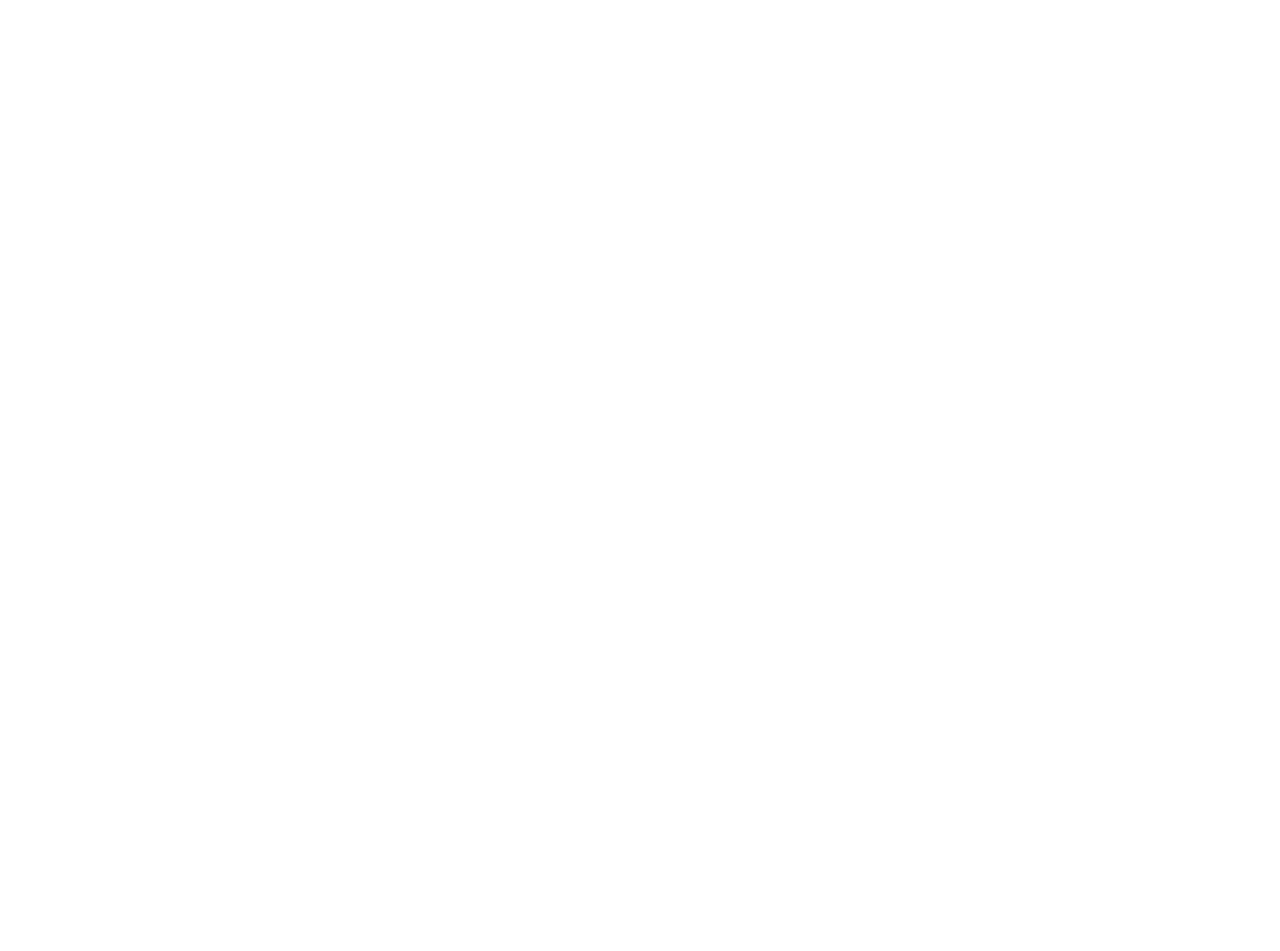
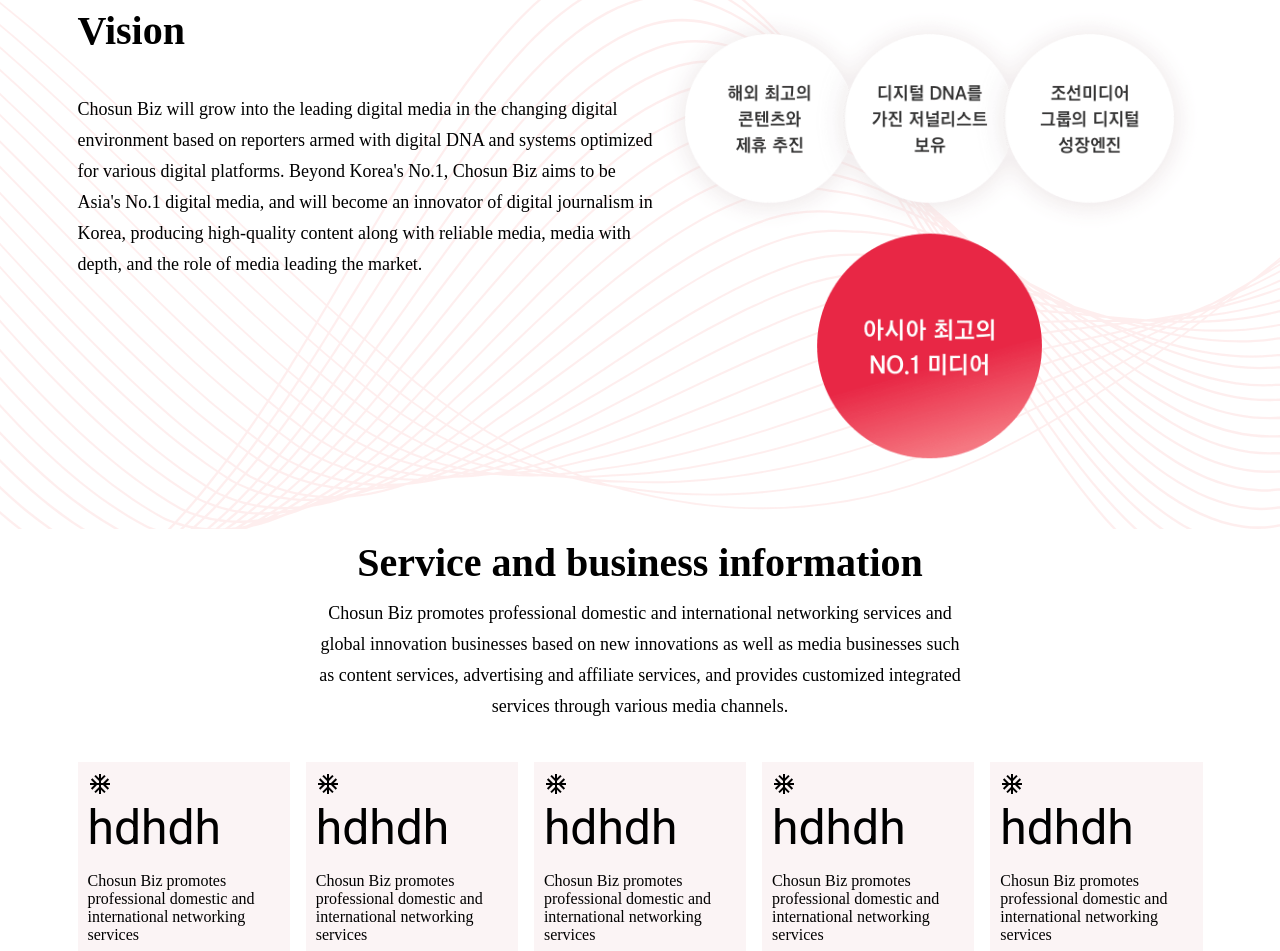
Before and after one commit to thanhthuat/test-f1, a Next.js app: page / in a window 1280 px wide. Shown: the part 2999-3950 px from the top of the page. Before the commit the page ends 2886 px from the top, so only its background shows below. Built offline with nearby package versions, Linux system fonts and the light colour scheme.

Commit message:
50% company page

```diff
--- /dev/null
+++ b/components/common/box-service/box-service.tsx
@@ -0,0 +1,31 @@
+import React, { ReactNode } from "react";
+import Box from "@mui/material/Box";
+import Stack from "@mui/material/Stack";
+import Typography from "@mui/material/Typography";
+interface Icon {
+  icon: string | ReactNode;
+  title: string;
+  description: string;
+}
+interface IPropsBoxService {
+  item: Icon;
+}
+
+const BoxService: React.FC<IPropsBoxService> = ({ item }) => {
+  return (
+    <Box sx={{ padding: "10px", backgroundColor: "#fbf4f5" ,width:'219px'}}>
+      <Stack direction={{ xs: "column", sm: "column" }}>
+        <div>{item.icon}</div>
+
+        <Box>
+          <Typography variant="h3" gutterBottom>
+            {item.title}
+          </Typography>
+          <p> {item.description}</p>
+        </Box>
+      </Stack>
+    </Box>
+  );
+};
+
+export default BoxService;
--- /dev/null
+++ b/components/company/layout/company-service.tsx
@@ -0,0 +1,60 @@
+import React, { ReactNode } from "react";
+import AcUnitIcon from "@mui/icons-material/AcUnit";
+import Stack from "@mui/material/Stack";
+import BoxService from "@components/common/box-service/box-service";
+interface Icon {
+  icon: string | ReactNode;
+  title: string;
+  description: string;
+}
+const arr: Icon[] = [
+  {
+    icon: <AcUnitIcon />,
+    title: "hdhdh",
+    description: " Chosun Biz promotes professional domestic and international networking services",
+  },
+  {
+    icon: <AcUnitIcon />,
+    title: "hdhdh",
+    description: " Chosun Biz promotes professional domestic and international networking services",
+  },
+  {
+    icon: <AcUnitIcon />,
+    title: "hdhdh",
+    description: " Chosun Biz promotes professional domestic and international networking services",
+  },
+  {
+    icon: <AcUnitIcon />,
+    title: "hdhdh",
+    description: " Chosun Biz promotes professional domestic and international networking services",
+  },
+  {
+    icon: <AcUnitIcon />,
+    title: "hdhdh",
+    description: " Chosun Biz promotes professional domestic and international networking services",
+  },
+];
+const CompanyService = () => {
+  return (
+    <section className="prefixservice">
+      <div className="prefixservice-content">
+        <div className="prefixservice-title">
+          <h3>Service and business information</h3>
+          <p>
+            Chosun Biz promotes professional domestic and international networking services and
+            global innovation businesses based on new innovations as well as media businesses such
+            as content services, advertising and affiliate services, and provides customized
+            integrated services through various media channels.
+          </p>
+        </div>
+        <Stack direction="row" spacing={2} className="wapper">
+          {arr.map((item) => {
+            return <BoxService item={item} />;
+          })}
+        </Stack>
+      </div>
+    </section>
+  );
+};
+
+export default CompanyService;
--- a/components/company/layout/company-vison.tsx
+++ b/components/company/layout/company-vison.tsx
@@ -1,16 +1,27 @@
-import React from 'react'
-
+import Image from "next/image";
+import React from "react";
+import visiondiagram from 'public/image/company/vision_diagram.png'
 
 const CompanyVison = () => {
   return (
-      <section className='prefixvison'>
-          <div className='prefixvison-content'>
-              <div className='prefixvison-article'>
+    <section className="prefixvison">
+      <div className="prefixvison-content wapper">
+        <div className="prefixvison-article">
+          <h3>Vision</h3>
+          <p>
+            Chosun Biz will grow into the leading digital media in the changing digital environment
+            based on reporters armed with digital DNA and systems optimized for various digital
+            platforms. Beyond Korea's No.1, Chosun Biz aims to be Asia's No.1 digital media, and
+            will become an innovator of digital journalism in Korea, producing high-quality content
+            along with reliable media, media with depth, and the role of media leading the market.
+          </p>
+        </div>
+        <div className="prefixvison-diagram">
+          <Image src={visiondiagram} alt=" vison-diagram" className="prefixvison-img" />
+        </div>
+      </div>
+    </section>
+  );
+};
 
-          </div>
-          </div>
-  </section>
-  )
-}
-
-export default CompanyVison
+export default CompanyVison;
--- a/components/company/layout/index.tsx
+++ b/components/company/layout/index.tsx
@@ -1,20 +1,24 @@
-import React from 'react'
-import Header from './header'
-import CompanyProgramer from './company-programer'
-import CompanyAbout from './company-about'
-import CompanyOrganization from './company-organization'
+import React from "react";
+import Header from "./header";
+import CompanyProgramer from "./company-programer";
+import CompanyAbout from "./company-about";
+import CompanyOrganization from "./company-organization";
+import CompanyVison from "./company-vison";
+import CompanyService from "./company-service";
 
-interface IHomeCompanyProps  {}
+interface IHomeCompanyProps {}
 
-const HomeCompany:React.FC<IHomeCompanyProps> = (props) => {
+const HomeCompany: React.FC<IHomeCompanyProps> = (props) => {
   return (
     <div>
-        <Header/>
-        <CompanyProgramer/>
+      <Header />
+      <CompanyProgramer />
       <CompanyAbout />
-      <CompanyOrganization/>
+      <CompanyOrganization />
+      <CompanyVison />
+      <CompanyService/>
     </div>
-  )
-}
+  );
+};
 
-export default HomeCompany
+export default HomeCompany;
--- a/package.json
+++ b/package.json
@@ -11,6 +11,7 @@
   "dependencies": {
     "@emotion/react": "^11.10.6",
     "@emotion/styled": "^11.10.6",
+    "@mui/icons-material": "^5.11.11",
     "@mui/material": "^5.11.15",
     "@reduxjs/toolkit": "^1.9.3",
     "@types/node": "18.15.11",
--- /dev/null
+++ b/styles/scss/_service-company.scss
@@ -0,0 +1,20 @@
+.prefixservice {
+  &-title {
+    margin: 0 auto 40px;
+    max-width: 644px;
+    text-align: center;
+    font-size: 18px;
+    font-weight: normal;
+    line-height: 1.72;
+    h3 {
+      font-size: 40px;
+      font-weight: bold;
+    }
+    p {
+      text-align: center;
+
+      font-size: 18px;
+      font-weight: normal;
+    }
+  }
+}
--- /dev/null
+++ b/styles/scss/_vison-company.scss
@@ -0,0 +1,29 @@
+.prefixvison{
+    position: relative;
+        background: url('/image/company/vision_bg.svg');
+
+        background-size: auto;
+        background-repeat: no-repeat;
+        &-content{
+            display: flex;
+            padding: 120px 0 60px;
+
+        }
+        &-article{
+            h3{
+                margin-bottom: 40px;
+                    font-size: 40px;
+                        font-weight: bold;
+            }
+            p{
+                font-size: 18px;
+                    font-weight: normal;
+                    line-height: 1.72;
+                    word-break: keep-all;
+            }
+        }
+        &-img{
+            width: 547px;
+            height: 458px;
+        }
+}
--- a/styles/scss/index.scss
+++ b/styles/scss/index.scss
@@ -3,4 +3,6 @@
 @import './header-company';
 @import './programer-company';
 @import './about-company';
-@import './organization';
+@import './organization-company';
+@import './vison-company';
+@import './service-company';
```
Also changed, not shown: components/common/box-service/index.tsx (added), styles/scss/_organization-company.scss (renamed from styles/scss/_organization.scss), 1 other file (tests, documents, lock files or other folders).
